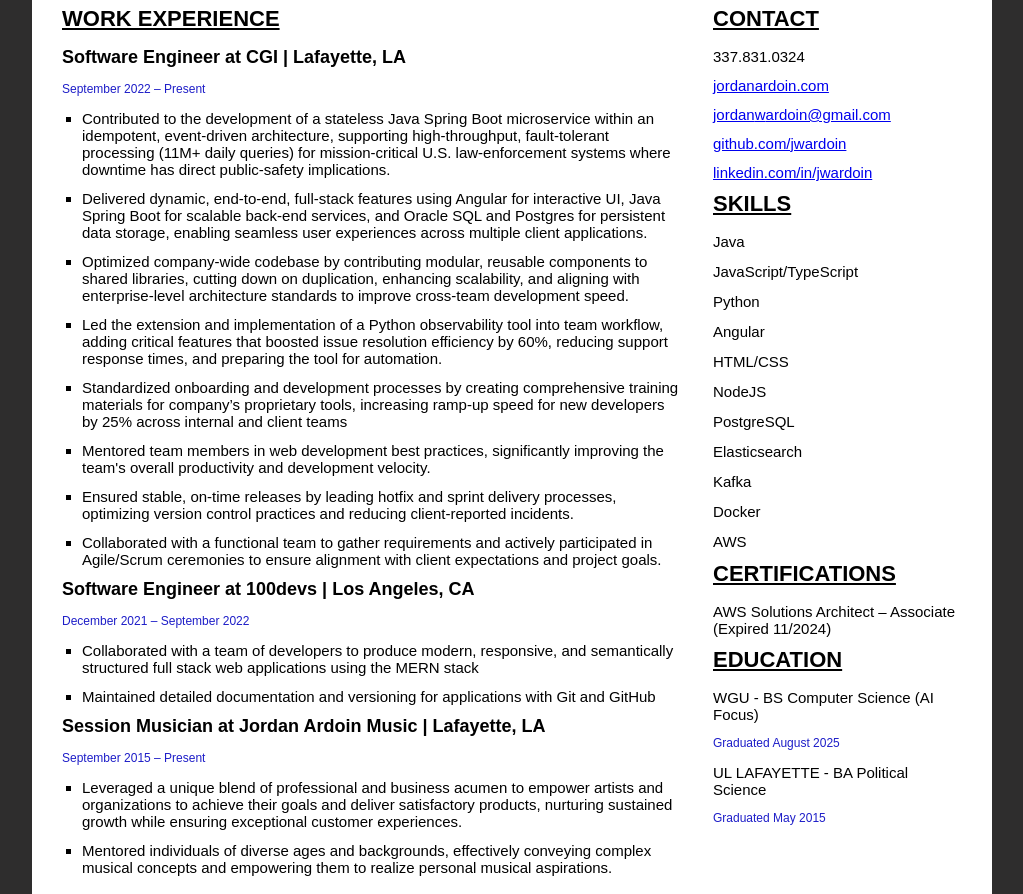
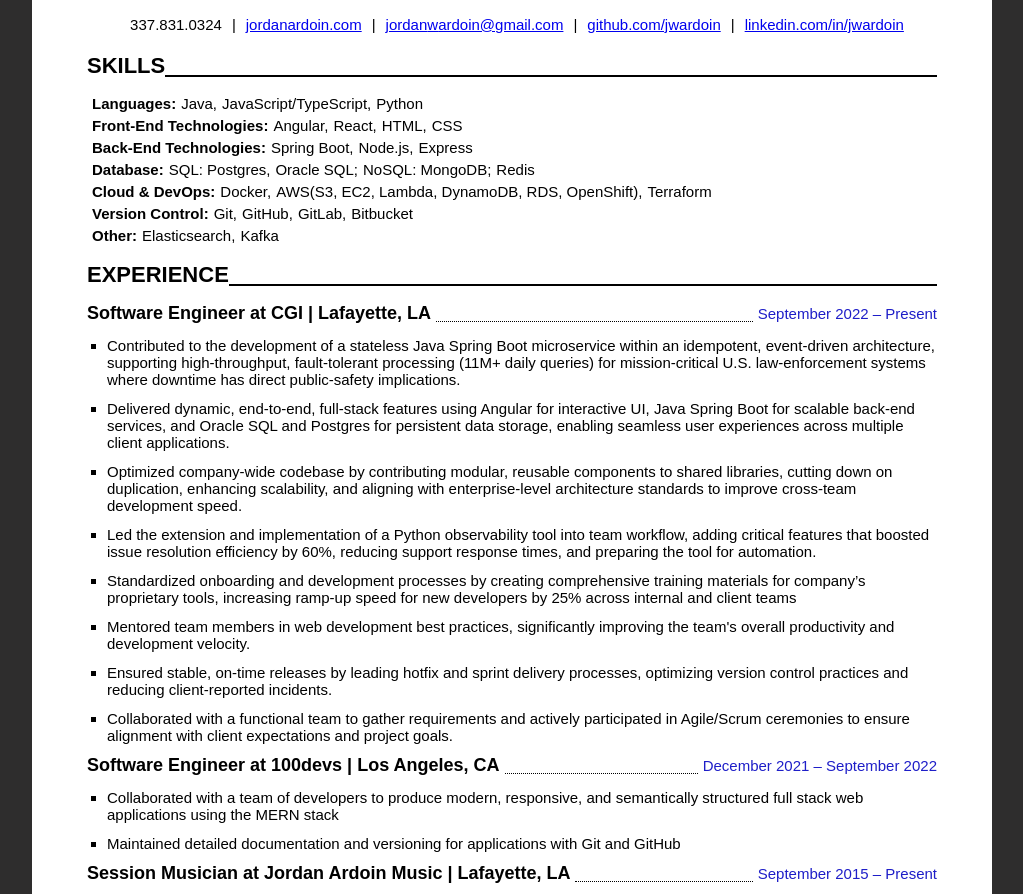
Before and after one commit to jwardoin/cloud-resume, a plain HTML site: page Frontend/index.html in a window 1280 px wide. Shown: the part 126-1020 px from the top of the page, without its empty margins (128-1151 px from the left). Drawn offline with Linux system fonts and the light colour scheme.

Commit message:
implements new resume format

```diff
--- a/Frontend/css/style.css
+++ b/Frontend/css/style.css
@@ -36,16 +36,15 @@
 
 h1 {
   font-size: 3.2rem;
+
 }
 
 h2 {
-  margin-bottom: 1.8rem;
   font-size: 2.2rem;
-  text-decoration: underline;
 }
 
 h3 {
-  margin-bottom: 1.5rem;
+
   font-size: 1.8rem;
 }
 
@@ -79,7 +78,7 @@
 }
 
 section {
-  padding: 15px;
+  padding: 5px;
 }
 
 .flex-resume {
@@ -87,7 +86,7 @@
 }
 
 .flex-resume {
-  padding: 15px;
+  padding: 5rem;
   display: flex;
   justify-content: flex-start;
   align-items: flex-start;
@@ -101,10 +100,8 @@
 }
 
 .title {
-  align-items: flex-start;
-  flex-basis: 100%;
-  order: -1;
-  margin-top: 10px;
+  text-align: center;
+  margin-bottom: 2rem;
 }
 
 .flex-1,
@@ -116,6 +113,31 @@
   flex: 1;
   order: -1;
   flex-basis: 50%;
+}
+
+.container {
+  margin-bottom: 1.8rem;
+  width: 100%;
+  display: flex;
+}
+
+.underline {
+  width: 100%;
+  border-bottom: 2px solid black;
+}
+
+.underline-small {
+  flex-grow: 1;
+  border-bottom: 1px dotted black;
+  margin: 0 0.5rem;
+}
+
+.container-spread {
+  margin-bottom: 1.5rem;
+  display: flex;
+  justify-content: space-between;
+  align-items: flex-end;
+  width:100%
 }
 
 /*
@@ -142,7 +164,13 @@
 .date,
 .jobtitle {
   color: rgba(30, 30, 200);
-  font-size: 1.2rem;
+  font-size: 1.5rem;
+  margin-bottom: 0;
+}
+
+
+.jobtitle{
+  margin-bottom: 1rem;
 }
 
 a:visited {
@@ -154,12 +182,32 @@
   text-decoration: none;
 }
 
-.skills > li {
-  margin-bottom: 1.3rem;
+.skills > ul {
+  display: flex;
 }
+
+.skills > ul > li {
+  margin-bottom: .5rem;
+  margin-left: .5rem;
+}
+
+.horizontal-list {
+  display: flex;
+  align-self: center;
+  justify-content: space-between;
+}
+
+.horizontal-list > li {
+  margin-left: 1rem;
+}
+
 .innerTitle {
   margin-bottom: 0;
   font-weight: bold;
+}
+
+.resume-section {
+  margin-bottom: 1.5rem;
 }
 
 /*
--- a/Frontend/index.html
+++ b/Frontend/index.html
@@ -10,92 +10,98 @@
 
   <body onload="visitorCounter()">
     <div class="flex-resume">
-      <section class="title">
+      <section >
+        <div class="title">
           <h1>Jordan Ardoin</h1>
           <span class="jobtitle">Software Engineer - Active Security Clearance: Top Secret</span>
-      </section>
-      <section class="flex-1">
-        <div id="contact">
-          <h2>CONTACT</h2>
-          <ul>
+        </div>
+          <ul class="horizontal-list">
             <li>337.831.0324</li>
+            <li> | </li>
             <li><a href="https://jordanardoin.com">jordanardoin.com</a></li>
+            <li> | </li>
             <li>
               <a href="mailto:jordanwardoin@gmail.com">jordan<wbr>w<wbr>ardoin@gmail.com</a>
             </li>
+            <li> | </li>
             <li>
               <a href="https://www.github.com/jwardoin">github.com/jwardoin</a>
             </li>
+            <li> | </li>
             <li>
               <a href="https://www.linkedin.com/in/jwardoin">linkedin.com/in/jwardoin</a>
             </li>
           </ul>
+
+      </section>
+      <section>
+        <!-- SWE Skills -->
+        <div id="skill-list" class="resume-section">
+          <div class="container">
+            <h2>SKILLS</h2>
+            <div class="underline"></div>
           </div>
 
-        <!-- SWE Skills -->
-        <div id="skill-list">
-          <h2>SKILLS</h2>
           <ul class="skills">
-            <li>Java</li>
-            <li>JavaScript/TypeScript</li>
+            <ul>
+                <li class="innerTitle">Languages:</li>
+                <li>Java,</li>
+                <li>JavaScript/TypeScript,</li>
                 <li>Python</li>
-            <li>Angular</li>
-            <li>HTML/CSS</li>
-            <li>NodeJS</li>
-            <li>PostgreSQL</li>
-            <li>Elasticsearch</li>
+            </ul>
+            <ul>
+                <li class="innerTitle">Front-End Technologies:</li>
+                <li>Angular,</li>
+                <li>React,</li>
+                <li>HTML,</li>
+                <li>CSS</li>
+            </ul>
+            <ul>
+                <li class="innerTitle">Back-End Technologies:</li>
+                <li>Spring Boot,</li>
+                <li>Node.js,</li>
+                <li>Express</li>
+            </ul>
+            <ul>
+                <li class="innerTitle">Database:</li>
+                <li>SQL: Postgres,</li>
+                <li>Oracle SQL;</li>
+                <li>NoSQL: MongoDB;</li>
+                <li>Redis</li>
+            </ul>
+            <ul>
+                <li class="innerTitle">Cloud & DevOps:</li>
+                <li>Docker,</li>
+                <li>AWS(S3, EC2, Lambda, DynamoDB, RDS, OpenShift),</li>
+                <li>Terraform</li>
+            </ul>
+
+            <ul>
+                <li class="innerTitle">Version Control:</li>
+                <li>Git,</li>
+                <li>GitHub,</li>
+                <li>GitLab,</li>
+                <li>Bitbucket</li>
+            </ul>
+            <ul>
+                <li class="innerTitle">Other:</li>
+                <li>Elasticsearch,</li>
                 <li>Kafka</li>
-            <li>Docker</li>
-            <li>AWS</li>
+            </ul>
           </ul>
         </div>
 
-
-        <!-- DevOps Skills -->
-        <!-- <div id="skill-list">
-          <h2>SKILLS</h2>
-          <ul class="skills">
-            <li>AWS</li>
-            <li>Docker</li>
-            <li>Python</li>
-            <li>Terraform</li>
-            <li>Ansible</li>
-            <li>Github Actions</li>
-            <li>Git</li>
-            <li>Bash</li>
-            <li>JavaScript</li>
-            <li>Java</li>
-          </ul>
-        </div> -->
-
-        <div id="certifications">
-          <h2>CERTIFICATIONS</h2>
-          <p>AWS Solutions Architect – Associate (Expired 11/2024)</p>
+        <div id="work-experience" class="resume-section">
+          <div class="container">
+            <h2>EXPERIENCE</h2>
+            <div class="underline"></div>
+          </div>
+          <div class="container-spread">
+            <h3>Software Engineer at CGI | Lafayette, LA</h3>
+            <div class="underline-small"></div>
+            <p class="date">September 2022 – Present</p>
           </div>
 
-        <div id="education">
-          <h2>EDUCATION</h2>
-          <p class="school">WGU - BS Computer Science (AI Focus)</p>
-          <p class="date">Graduated August 2025</p>
-          <p class="school">UL LAFAYETTE - BA Political Science</p>
-          <p class="date">Graduated May 2015</p>
-        </div>
-      </section>
-
-      <section class="flex-2">
-        <!-- <div id="summary">
-          <h2>SUMMARY</h2>
-          <p>
-            Results-oriented Software Engineer with a proven track record of creating meaningful software solutions in a team environment. Adept at collaborating with cross-functional teams and clients to exceed project objectives. Eager to join a team where I can take ownership and have a strong impact on the product.
-          </p>
-        </div> -->
-
-
-
-        <div id="work-experience">
-          <h2>WORK EXPERIENCE</h2>
-          <h3>Software Engineer at CGI | Lafayette, LA</h3>
-          <p class="date">September 2022 – Present</p>
           <ul class="marked-list">
             <li>Contributed to the development of a stateless Java Spring Boot microservice within an idempotent, event-driven architecture, supporting high-throughput, fault-tolerant processing (11M+ daily queries) for mission-critical U.S. law-enforcement systems where downtime has direct public-safety implications.</li>
             <li>Delivered dynamic, end-to-end, full-stack features using Angular for interactive UI, Java Spring Boot for scalable back-end services, and Oracle SQL and Postgres for persistent data storage, enabling seamless user experiences across multiple client applications.</li>
@@ -106,43 +112,12 @@
             <li>Ensured stable, on-time releases by leading hotfix and sprint delivery processes, optimizing version control practices and reducing client-reported incidents.</li>
             <li>Collaborated with a functional team to gather requirements and actively participated in Agile/Scrum ceremonies to ensure alignment with client expectations and project goals.</li>
           </ul>
+           <div class="container-spread">
+            <h3>Software Engineer at 100devs | Los Angeles, CA</h3>
+            <div class="underline-small"></div>
+            <p class="date">December 2021 – September 2022</p>
+           </div>
 
-          <!-- <h3>Consultant at CGI | Lafayette, LA</h3>
-          <h4>DevOps Engineer</h4>
-          <p class="date">March 2023 – Present</p>
-          <ul class="marked-list">
-            <li>
-              Conducted comprehensive gap analysis of company-wide DevOps practices, identifying and addressing ten significant shortcomings
-            </li>
-            <li>
-              Provided hands-on support to customers and developers, managing over a dozen microservices to ensure seamless operations
-            </li>
-            <li>
-              Extended a Python observability tool, resulting in a substantial improvement in issue resolution efficiency
-            </li>
-            <li>
-              Played a pivotal role in achieving a remarkable 9.9 client satisfaction rating through consistent dedication to service excellence
-            </li>
-            </ul>
-            <h4>Java Engineer</h4>
-            <p class="date">September 2022 – March</p>
-            <ul class="marked-list">
-            <li>
-              Designed and developed enterprise software systems utilizing microservices architecture
-            </li>
-            <li>
-              Applied agile methodologies to work with project managers, business analysts, etc. to gather requirements and deliver high quality products that meet and exceed client needs and expectations
-            </li>
-            <li>
-              Created secure Java Spring Boot services and libraries
-            </li>
-            <li>
-              Designed and implemented custom Angular components for user-friendly interfaces
-            </li>
-          </ul> -->
-
-          <h3>Software Engineer at 100devs | Los Angeles, CA</h3>
-          <p class="date">December 2021 – September 2022</p>
           <ul class="marked-list">
             <li>
               Collaborated with a team of developers to produce modern,
@@ -155,9 +130,11 @@
             </li>
           </ul>
 
-
+          <div class="container-spread">
             <h3>Session Musician at Jordan Ardoin Music | Lafayette, LA</h3>
+            <div class="underline-small"></div>
             <p class="date">September 2015 – Present</p>
+          </div>
           <ul class="marked-list">
             <li>
               Leveraged a unique blend of professional and business acumen to empower artists and organizations to achieve their goals and deliver satisfactory products, nurturing sustained growth while ensuring exceptional customer experiences.
@@ -166,14 +143,36 @@
               Mentored individuals of diverse ages and backgrounds, effectively conveying complex musical concepts and empowering them to realize personal musical aspirations.
             </li>
           </ul>
+        </div>
 
-          <!-- <h3>Co-Owner at The Rayo Brothers | Lafayette, LA</h3>
-          <p class="date">July 2013 – July 2022</p>
-          <ul class="marked-list">
-            <li>
-              One of four owners responsible for the growth and development of a small business. Collaborated with owners and other businesses to create products for positive end-user experiences
-            </li>
-          </ul> -->
+         <div id="education" class="resume-section">
+           <div class="container">
+            <h2>EDUCATION</h2>
+            <div class="underline"></div>
+          </div>
+          <div class="container-spread">
+            <p class="school">WGU - BS Computer Science (AI Focus)</p>
+            <div class="underline-small"></div>
+            <p class="date">Graduated August 2025</p>
+          </div>
+          <div class="container-spread">
+            <p class="school">UL LAFAYETTE - BA Political Science</p>
+            <div class="underline-small"></div>
+            <p class="date">Graduated May 2015</p>
+          </div>
+
+
+        </div>
+        <div id="certifications" class="resume-section">
+           <div class="container">
+            <h2>CERTIFICATIONS</h2>
+            <div class="underline"></div>
+          </div>
+          <div class="container-spread">
+            <p>AWS Solutions Architect - Associate</p>
+            <div class="underline-small"></div>
+            <p class="date">Nov 2021 - Nov 2024</p>
+          </div>
 
         </div>
 
```
Lines whose indentation alone changed are shown as unchanged.
